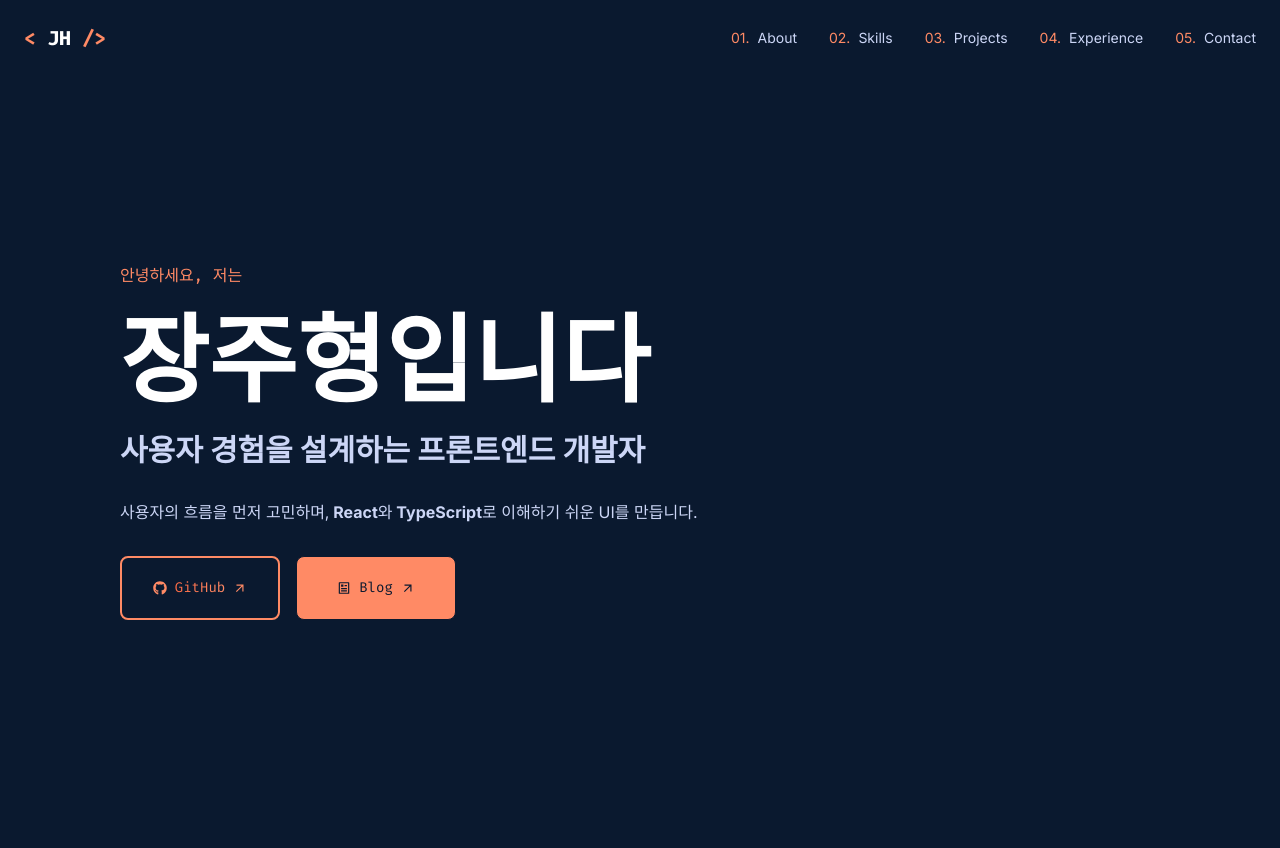
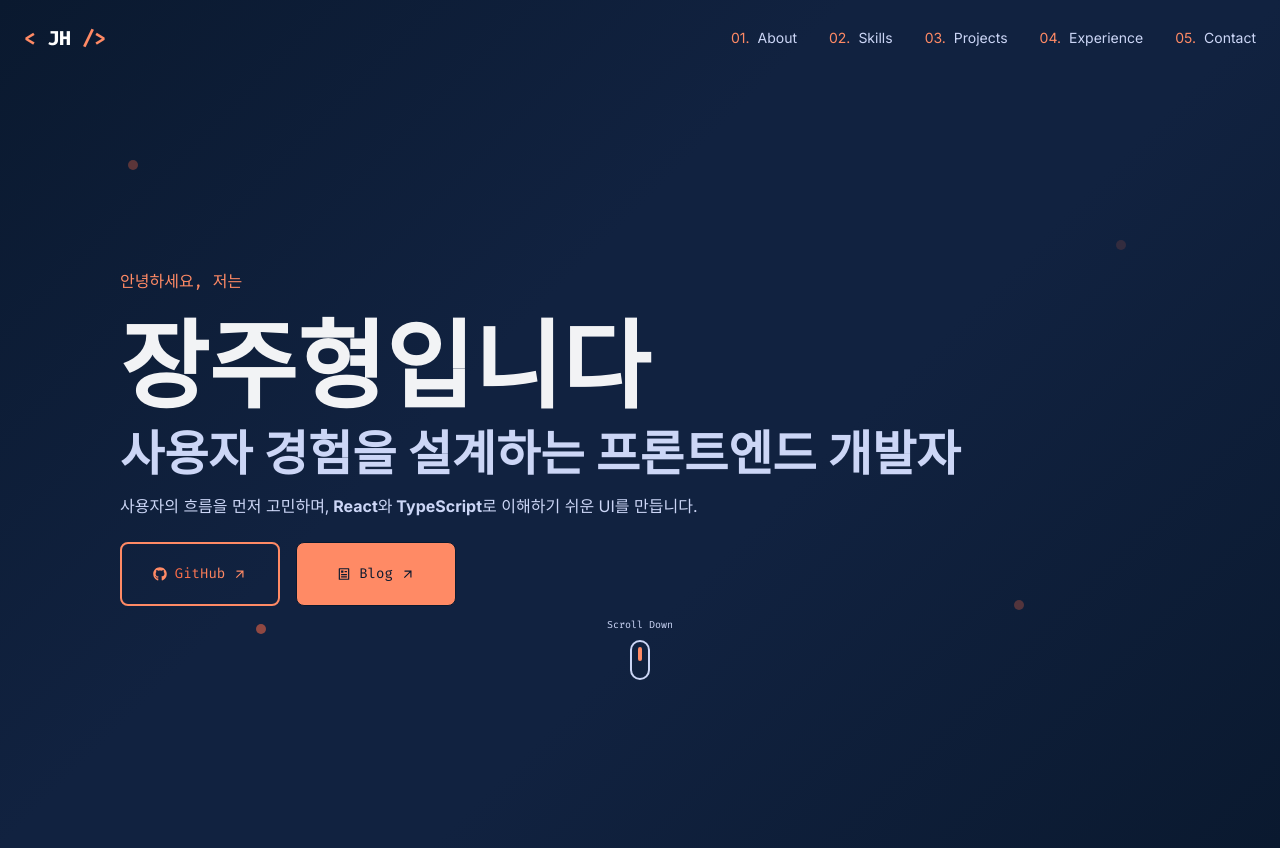
Before and after one commit to JuHyeong424/portfolio_JuHyeong424, a Next.js app: page / in a window 1280 px wide. Built offline with nearby package versions, Linux system fonts and the light colour scheme.

Commit message:
feat: 배경, 그라데이션, 애니매이션 설정

```diff
--- a/src/app/globals.css
+++ b/src/app/globals.css
@@ -23,14 +23,31 @@
 
     @keyframes float {
         0%, 100% { transform: translateY(0); }
-        50% { transform: translateY(-20px); }
+        50% { transform: translateY(-3px); }
     }
 
-    --animate-float: float 6s ease-in-out infinite;
+    --animate-float: float 1s ease-in-out infinite;
+
+    @keyframes blink {
+        0%, 100% { background-color: rgba(255, 107, 69, 0.15); }
+        50% { background-color: rgba(255, 107, 69, 0.6); }
+    }
+    --animate-very-slow-blink: blink 7s ease-in-out infinite;
+    --animate-slow-blink: blink 5.5s ease-in-out infinite;
+    --animate-fast-blink: blink 2.5s ease-in-out infinite;
+    --animate-normal-blink: blink 4s ease-in-out infinite;
 }
 
 @layer base {
     body {
+        background: linear-gradient(
+        135deg,
+        var(--color-navy),
+        var(--color-light-navy) 40%,
+        var(--color-light-navy) 50%,
+        var(--color-light-navy) 60%,
+        var(--color-navy)
+    );
         @apply bg-navy text-slate font-sans antialiased container mx-auto p-6;
     }
 
--- a/src/sections/Introduction/Introduction.tsx
+++ b/src/sections/Introduction/Introduction.tsx
@@ -6,20 +6,18 @@ const URL = {
   github: "https://github.com/JuHyeong424",
   blog: "https://j-brothers.tistory.com/",
   blank: "_blank",
-}
+};
 
 export default function Introduction() {
   return (
-    <section
-      aria-label="Introduction"
-      className="flex flex-col gap-4"
-    >
-      <p className="text-light-coral font-fira-code my-2">안녕하세요, 저는</p>
-      <p className="text-white font-bold text-8xl">장주형입니다</p>
-      <p className="text-3xl font-bold my-2">
+    <section aria-label="Introduction" className="flex flex-col gap-4">
+      <div className="relative z-20">
+        <p className="text-light-coral font-fira-code mb-6">안녕하세요, 저는</p>
+        <p className="text-white/95 font-bold text-8xl">장주형입니다</p>
+        <p className="text-5xl font-bold my-4">
           사용자 경험을 설계하는 프론트엔드 개발자
         </p>
-      <p className="mt-2 my-4">
+        <p className="mt-2 my-6">
           사용자의 흐름을 먼저 고민하며,
           <span className="font-bold"> React</span>와
           <span className="font-bold"> TypeScript</span>로 이해하기 쉬운 UI를
@@ -38,7 +36,8 @@ export default function Introduction() {
           >
             <FaGithub />
             <span className="text-gradient-coral">GitHub</span>
-          <MdOutlineArrowOutward className="
+            <MdOutlineArrowOutward
+              className="
             transition-transform duration-200
             group-hover:translate-x-1
             group-hover:-translate-y-1
@@ -57,7 +56,8 @@ export default function Introduction() {
           >
             <RiArticleLine />
             Blog
-          <MdOutlineArrowOutward className="
+            <MdOutlineArrowOutward
+              className="
             transition-transform duration-200
             group-hover:translate-x-1
             group-hover:-translate-y-1
@@ -65,6 +65,20 @@ export default function Introduction() {
             />
           </a>
         </div>
+      </div>
+      <div className="pointer-events-none fixed inset-0 z-10">
+        <span className="absolute top-[20vh] left-[10vw] w-2.5 h-2.5 rounded-full animate-very-slow-blink" />
+        <span className="absolute top-[30vh] right-[12vw] w-2.5 h-2.5 rounded-full animate-slow-blink" />
+        <span className="absolute top-[75vh] right-[20vw] w-2.5 h-2.5 rounded-full animate-fast-blink" />
+        <span className="absolute top-[78vh] left-[20vw] w-2.5 h-2.5 rounded-full animate-normal-blink" />
+      </div>
+
+      <div className="fixed bottom-[15vh] left-1/2 -translate-x-1/2 z-50 flex flex-col items-center">
+        <span className="text-[10px] mb-2 font-fira-code">Scroll Down</span>
+        <div className="relative w-5 h-10 border-2 rounded-2xl">
+          <span className="absolute top-2 left-1/2 -translate-x-1/2 w-1 h-3.5 bg-light-coral rounded-full animate-float" />
+        </div>
+      </div>
     </section>
   );
 }
```
Lines whose indentation alone changed are shown as unchanged.
